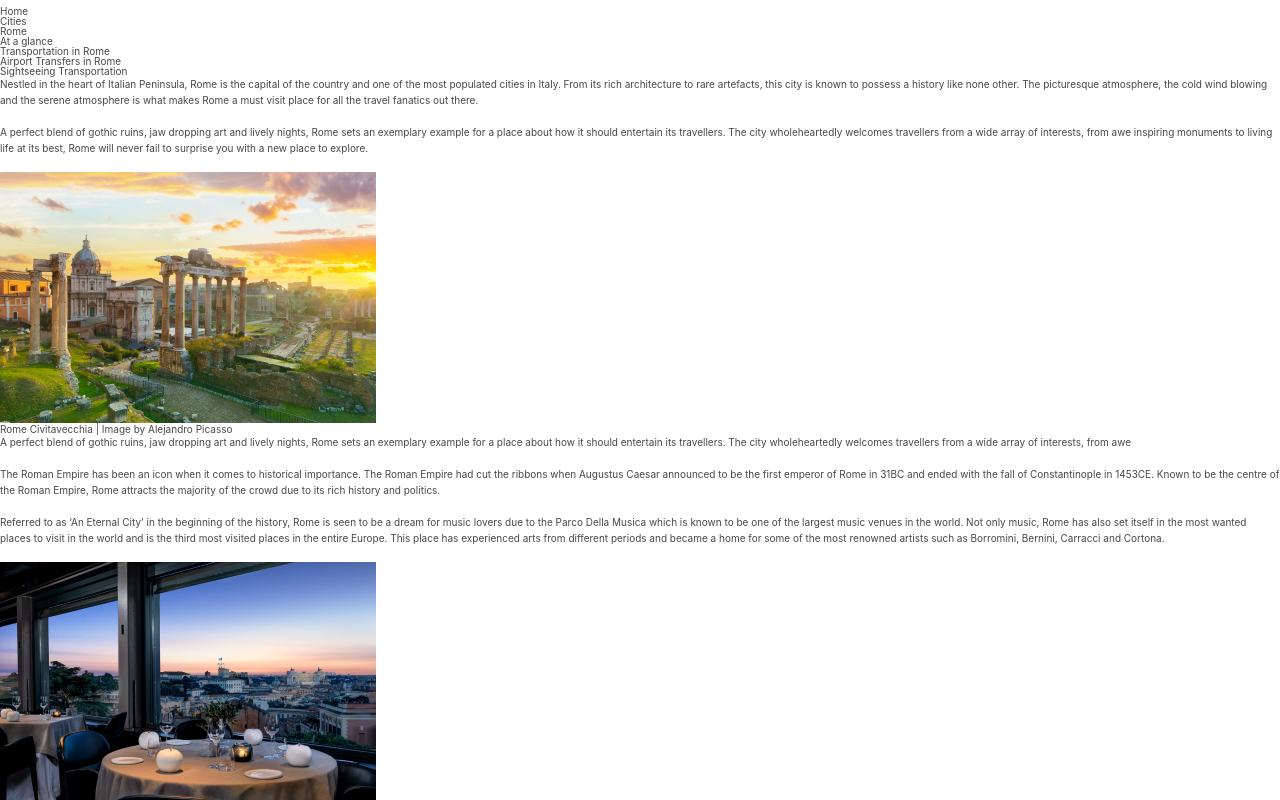
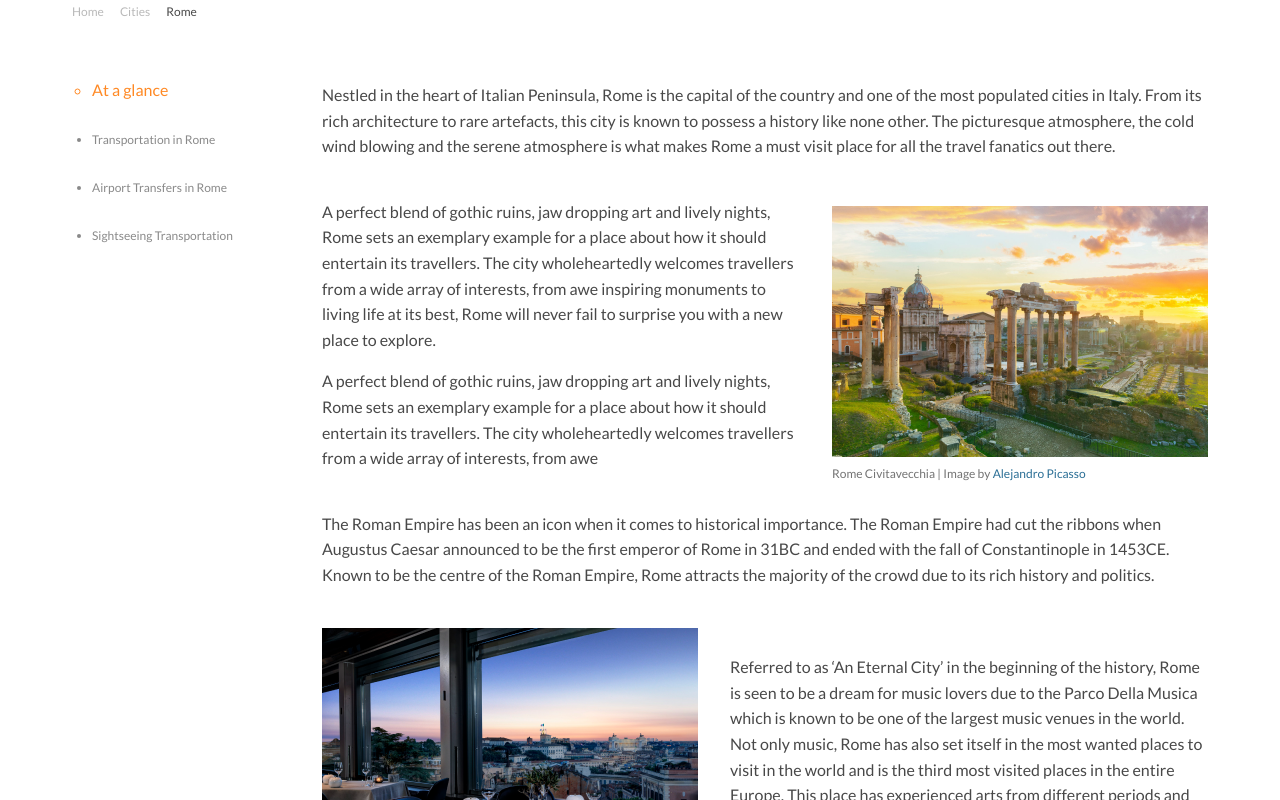
Before and after one commit to tanvirch0750/Rydeu-Figma-to-React, a React (Create React App) app: page / in a window 1280 px wide. Shown: the part 980-1780 px from the top of the page. Built offline with nearby package versions, Linux system fonts and the light colour scheme.

Commit message:
completed city details section design

```diff
--- a/src/components/city-details-section/CityDetailsSection.css
+++ b/src/components/city-details-section/CityDetailsSection.css
@@ -0,0 +1,97 @@
+.city-details-menu {
+  margin-bottom: 6.4rem;
+}
+
+.city-details-section {
+  padding-bottom: 9.6rem;
+}
+
+.city-details-menu ul {
+  display: flex;
+  gap: 1.6rem;
+}
+
+.city-details-menu ul li {
+  font-size: 1.2rem;
+  font-family: 'Lato';
+  font-weight: 400;
+  color: #b9b9b9;
+  transition: 300ms;
+  cursor: pointer;
+}
+
+.city-details-menu-active,
+.city-details-menu ul li:hover {
+  color: #484848 !important;
+}
+
+.city-details-tab {
+  display: flex;
+}
+
+.sidebar-tab {
+  width: 22%;
+}
+
+.sidebar-tab ul {
+  display: flex;
+  flex-direction: column;
+  gap: 3.6rem;
+  margin-left: 2rem;
+}
+
+.sidebar-tab ul li {
+  font-family: 'Lato';
+  font-weight: 400;
+  font-size: 1.2rem;
+  color: #898989;
+  list-style-type: disc;
+  transition: 300ms;
+  cursor: pointer;
+}
+
+.sidebar-tab-active,
+.sidebar-tab ul li:hover {
+  color: var(--color-secondary) !important;
+  font-size: 1.6rem !important;
+  list-style-type: circle !important;
+}
+
+.tab-details {
+  width: 78%;
+}
+
+.tab-details p {
+  font-family: 'Lato';
+  font-weight: 400;
+  font-size: 1.6rem;
+  color: #484848;
+}
+
+.text-img-right {
+  display: grid;
+  grid-template-columns: 60fr 40fr;
+  align-items: center;
+  gap: 3.2rem;
+  padding: 2.4rem 0;
+}
+
+.tab-details figcaption {
+  font-family: 'Lato';
+  font-weight: 400;
+  font-size: 1.2rem;
+  color: #737373;
+  margin-top: 1rem;
+}
+
+.tab-details figcaption span {
+  color: #2a6e95;
+}
+
+.text-img-left {
+  display: grid;
+  grid-template-columns: 40fr 60fr;
+  align-items: center;
+  gap: 3.2rem;
+  padding: 2.4rem 0;
+}
--- a/src/components/city-details-section/CityDetailsSection.jsx
+++ b/src/components/city-details-section/CityDetailsSection.jsx
@@ -1,20 +1,22 @@
 import hoteImg from '../../assets/hotel-eden.png';
 import romeImg from '../../assets/rome-italy.png';
+import './CityDetailsSection.css';
 
 const CityDetailsSection = () => {
   return (
     <section className="city-details-section">
+      <div className="container">
         <div className="city-details-menu">
           <ul>
             <li>Home</li>
             <li>Cities</li>
-          <li>Rome</li>
+            <li className="city-details-menu-active">Rome</li>
           </ul>
         </div>
         <div className="city-details-tab">
           <div className="sidebar-tab">
             <ul>
-            <li>At a glance</li>
+              <li className="sidebar-tab-active">At a glance</li>
               <li>Transportation in Rome</li>
               <li>Airport Transfers in Rome</li>
               <li>Sightseeing Transportation</li>
@@ -23,21 +25,29 @@ const CityDetailsSection = () => {
           <div className="tab-details">
             <p>
               Nestled in the heart of Italian Peninsula, Rome is the capital of
-            the country and one of the most populated cities in Italy. From its
-            rich architecture to rare artefacts, this city is known to possess a
-            history like none other. The picturesque atmosphere, the cold wind
-            blowing and the serene atmosphere is what makes Rome a must visit
-            place for all the travel fanatics out there.
+              the country and one of the most populated cities in Italy. From
+              its rich architecture to rare artefacts, this city is known to
+              possess a history like none other. The picturesque atmosphere, the
+              cold wind blowing and the serene atmosphere is what makes Rome a
+              must visit place for all the travel fanatics out there.
             </p>
             <div className="text-img-right">
+              <div>
                 <p>
                   A perfect blend of gothic ruins, jaw dropping art and lively
-              nights, Rome sets an exemplary example for a place about how it
-              should entertain its travellers. The city wholeheartedly welcomes
-              travellers from a wide array of interests, from awe inspiring
-              monuments to living life at its best, Rome will never fail to
-              surprise you with a new place to explore.
+                  nights, Rome sets an exemplary example for a place about how
+                  it should entertain its travellers. The city wholeheartedly
+                  welcomes travellers from a wide array of interests, from awe
+                  inspiring monuments to living life at its best, Rome will
+                  never fail to surprise you with a new place to explore.
                 </p>
+                <p>
+                  A perfect blend of gothic ruins, jaw dropping art and lively
+                  nights, Rome sets an exemplary example for a place about how
+                  it should entertain its travellers. The city wholeheartedly
+                  welcomes travellers from a wide array of interests, from awe{' '}
+                </p>
+              </div>
               <figure>
                 <img src={romeImg} alt="Rome" />
                 <figcaption>
@@ -45,46 +55,43 @@ const CityDetailsSection = () => {
                 </figcaption>
               </figure>
             </div>
-          <p>
-            A perfect blend of gothic ruins, jaw dropping art and lively nights,
-            Rome sets an exemplary example for a place about how it should
-            entertain its travellers. The city wholeheartedly welcomes
-            travellers from a wide array of interests, from awe{' '}
-          </p>
+
             <p>
               The Roman Empire has been an icon when it comes to historical
               importance. The Roman Empire had cut the ribbons when Augustus
               Caesar announced to be the first emperor of Rome in 31BC and ended
-            with the fall of Constantinople in 1453CE. Known to be the centre of
-            the Roman Empire, Rome attracts the majority of the crowd due to its
-            rich history and politics.
+              with the fall of Constantinople in 1453CE. Known to be the centre
+              of the Roman Empire, Rome attracts the majority of the crowd due
+              to its rich history and politics.
             </p>
             <div className="text-img-left">
-            <p>
-              Referred to as ‘An Eternal City’ in the beginning of the history,
-              Rome is seen to be a dream for music lovers due to the Parco Della
-              Musica which is known to be one of the largest music venues in the
-              world. Not only music, Rome has also set itself in the most wanted
-              places to visit in the world and is the third most visited places
-              in the entire Europe. This place has experienced arts from
-              different periods and became a home for some of the most renowned
-              artists such as Borromini, Bernini, Carracci and Cortona.
-            </p>
               <figure>
                 <img src={hoteImg} alt="Hotel-eden" />
                 <figcaption>
                   Hotel Eden | Image by <span>VIA DEI MONTI PARIOLI</span>
                 </figcaption>
               </figure>
+              <p>
+                Referred to as ‘An Eternal City’ in the beginning of the
+                history, Rome is seen to be a dream for music lovers due to the
+                Parco Della Musica which is known to be one of the largest music
+                venues in the world. Not only music, Rome has also set itself in
+                the most wanted places to visit in the world and is the third
+                most visited places in the entire Europe. This place has
+                experienced arts from different periods and became a home for
+                some of the most renowned artists such as Borromini, Bernini,
+                Carracci and Cortona.
+              </p>
             </div>
             <p>
               Embracing the ancient art, Rome has now decided to use its
-            innovation to give birth to contemporary art to keep enhancing their
-            love for art and architecture, National Museum of the 21st Century
-            Arts is a live example of that. The Italian cuisine has somehow
-            managed to be a king of all cuisines, from the Carciofi alla romana
-            to the Spaghetti alla carbonara- Delicious spaghetti topped with
-            bacon, smokey eggs and pecorino is what makes it mouth watering.
+              innovation to give birth to contemporary art to keep enhancing
+              their love for art and architecture, National Museum of the 21st
+              Century Arts is a live example of that. The Italian cuisine has
+              somehow managed to be a king of all cuisines, from the Carciofi
+              alla romana to the Spaghetti alla carbonara- Delicious spaghetti
+              topped with bacon, smokey eggs and pecorino is what makes it mouth
+              watering.
             </p>
             <p>
               Rome has a series of reasons to attract you and slip you into its
@@ -93,6 +100,7 @@ const CityDetailsSection = () => {
             </p>
           </div>
         </div>
+      </div>
     </section>
   );
 };
```
Lines whose indentation alone changed are shown as unchanged.
